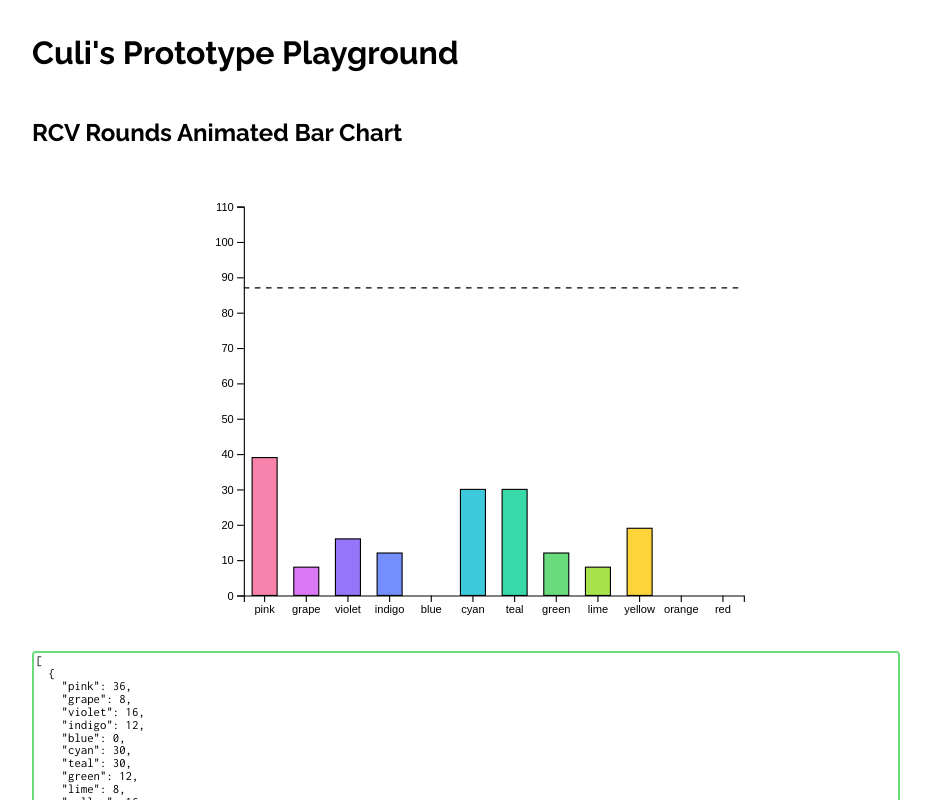
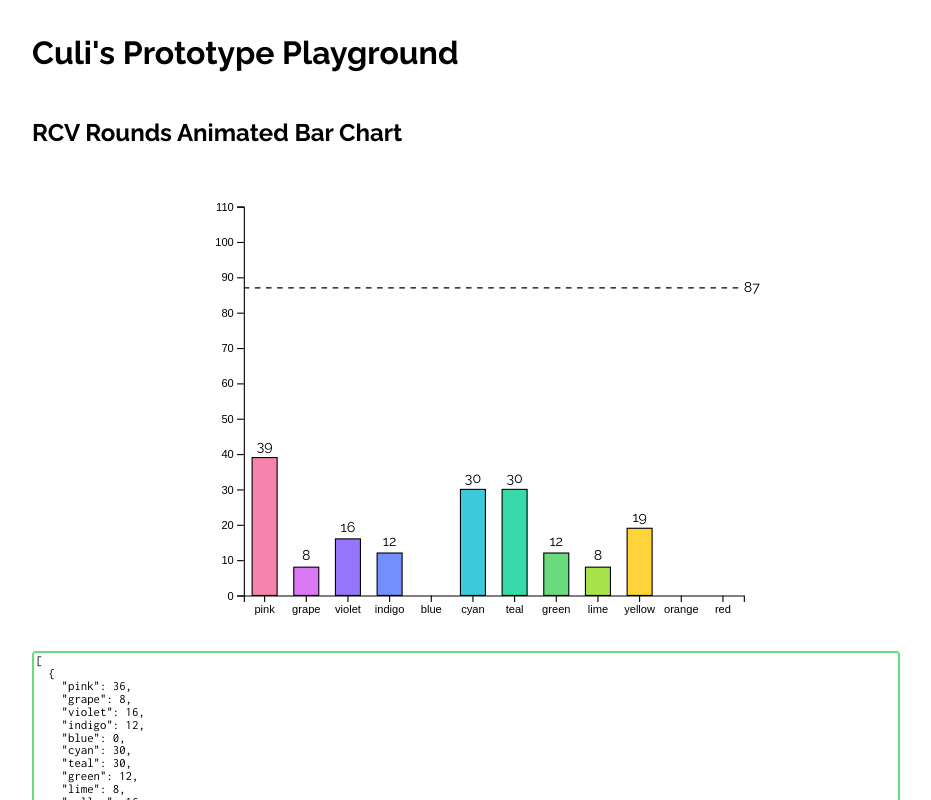
Before and after one commit to tif-calin/react-play, a React app: page /charts/rcv in a window 1280 px wide. Shown: the whole page, without its empty margins (174-1105 px from the left). Built offline with nearby package versions, Linux system fonts and the light colour scheme.

Commit message:
add text labels

```diff
--- a/src/views/charts/RCVRoundsChart.tsx
+++ b/src/views/charts/RCVRoundsChart.tsx
@@ -32,7 +32,7 @@ const RCVRoundsChart: React.FC<Props> = ({ data }) => {
     const margin = { left: 50, right: 0, top: 50, bottom: 50 };
     const height = 500 - margin.top;
     const width = 500 - margin.right;
-    svg.attr('viewBox', `0 0 ${width} ${height}`);
+    svg.attr('viewBox', `0 0 ${width} ${height}`).attr('font-size', '0.8rem');
 
     const currentRound = data[currentRoundNumber];
     const voterCount = d3.sum(Object.values(currentRound));
@@ -82,6 +82,18 @@ const RCVRoundsChart: React.FC<Props> = ({ data }) => {
           .attr('stroke', 'black')
       ;
 
+      svg.select('.plot-area').selectAll('.bar-label')
+        .data(Object.entries(currentRound))
+        .join('text')
+          .attr('class', 'bar-label')
+          .attr('fill', 'black')
+          .attr('x', (_: any, i: number) => (i + 0.5) * xScale.bandwidth())
+          .attr('y', (d: [string, number]) => yScale(d[1]) - 6)
+          .attr('text-anchor', 'middle')
+          // .text((d: [string, number]) => d[1] ? `${Math.round(d[1] / voterCount * 1_000) / 10}%` : '')
+          .text((d: [string, number]) => d[1] ? d[1] : '')
+      ;
+
       svg.select('.win-threshold')
         .attr('x1', margin.left)
         .attr('y1', yScale(voterCount / 2))
@@ -91,7 +103,32 @@ const RCVRoundsChart: React.FC<Props> = ({ data }) => {
         .attr('stroke', 'black')
         .attr('stroke-dasharray', '5,5')
       ;
+
+      svg.select('.win-threshold-label')
+        .attr('x', width)
+        .attr('y', yScale(voterCount / 2))
+        .attr('alignment-baseline', 'middle')
+        .text(`${voterCount / 2} votes`)
+      ;
     } else {
+      svg.select('.plot-area').selectAll('.bar')
+        .transition()
+        .duration(500)
+        .attr('y', (_: any, i) => yScale(currentRound[Object.keys(currentRound)[i]]))
+        .attr('height', (_: any, i) => height - margin.bottom - yScale(currentRound[Object.keys(currentRound)[i]]))
+      ;
+
+      svg.selectAll('.plot-area .bar-label')
+        .transition()
+        .duration(500)
+        .attr('y', (_: any, i) => yScale(currentRound[Object.keys(currentRound)[i]]) - 6)
+        .text((_: any, i: number) => {
+          const d: number = currentRound[Object.keys(currentRound)[i]];
+          return d ? d : '';
+          // return d ? `${Math.round(d / voterCount * 1_000) / 10}%` : '';
+        })
+      ;
+
       svg.select('.win-threshold')
         .transition()
         .duration(500)
@@ -99,12 +136,11 @@ const RCVRoundsChart: React.FC<Props> = ({ data }) => {
         .attr('y2', yScale(voterCount / 2))
       ;
 
-      svg.select('.plot-area')
-        .selectAll('.bar')
+      svg.select('.win-threshold-label')
         .transition()
         .duration(500)
-        .attr('y', (_: any, i) => yScale(currentRound[Object.keys(currentRound)[i]]))
-        .attr('height', (_: any, i) => height - margin.bottom - yScale(currentRound[Object.keys(currentRound)[i]]))
+        .attr('y', yScale(voterCount / 2))
+        .text(`${voterCount / 2}`)
       ;
     }
   }, [currentRoundNumber]);
@@ -117,6 +153,7 @@ const RCVRoundsChart: React.FC<Props> = ({ data }) => {
       <g className="x-axis" />
       <g className="y-axis" />
       <line className="win-threshold" />
+      <text className="win-threshold-label" x={10} y={10}/>
     </svg>
   );
 };
```
